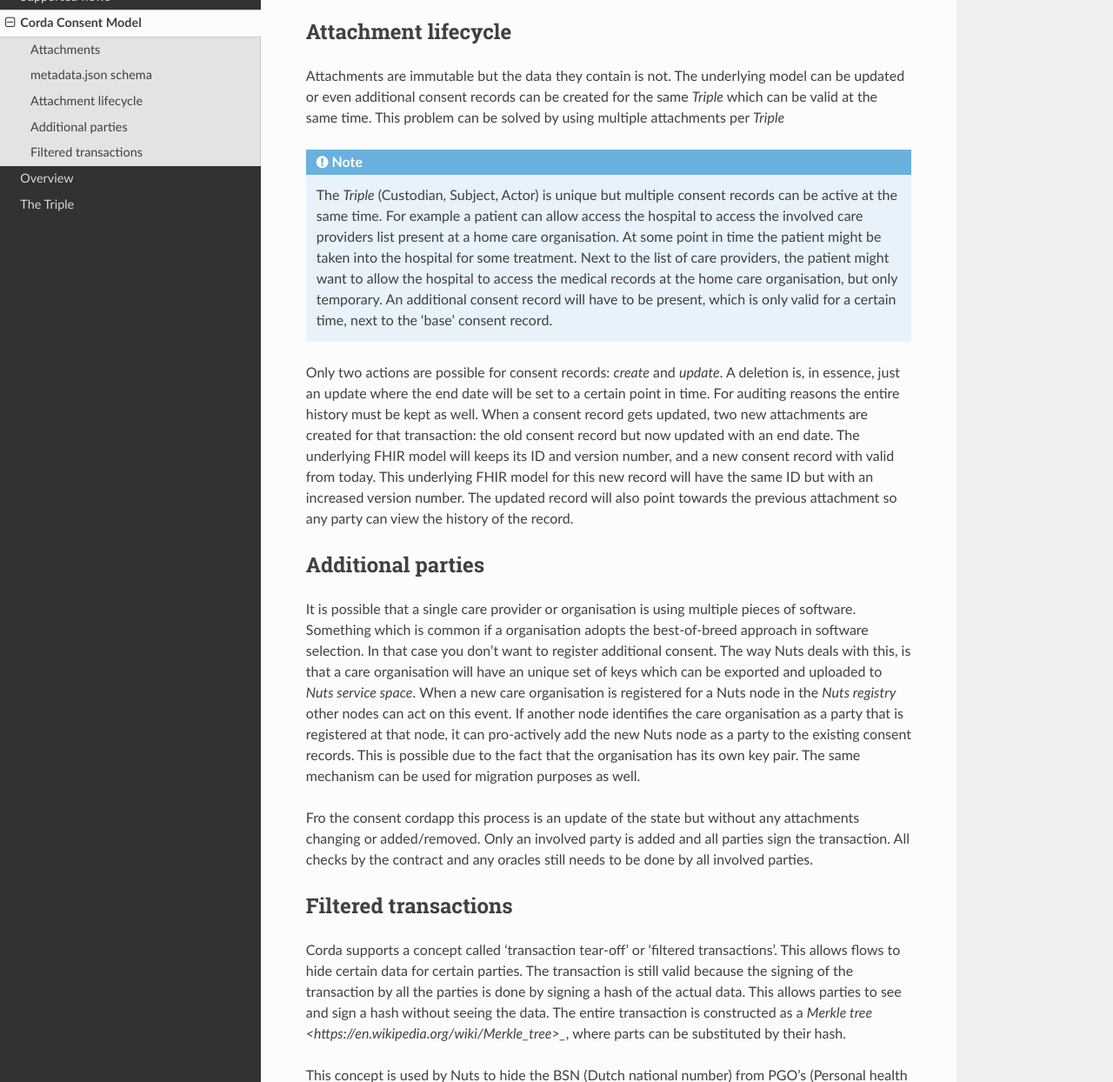
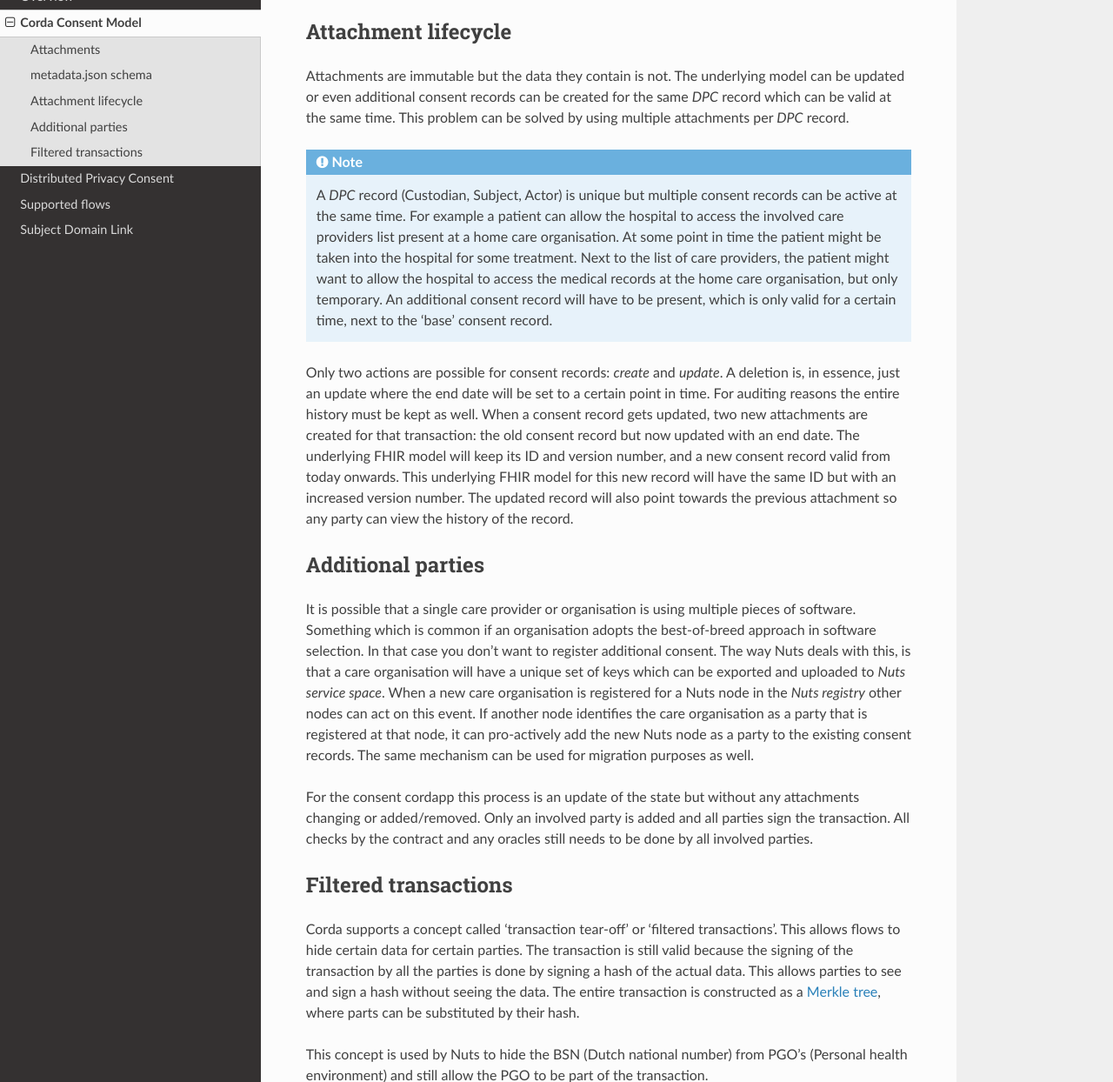
Before and after one commit to nuts-foundation/nuts-consent-cordapp, a Sphinx documentation site: the page built from docs/pages/corda_consent_model.rst, in a window 1280 px wide and 1400 px high, scrolled down 1065 px, cut to the strip 156-1400 px from the top of the window. Shown: the whole strip at 87% size. Built offline with Sphinx 7.4.7 and the Read the Docs theme 2.0.0, drawn with Linux system fonts in a browser that asks for light colours.

Commit message:
Changed names for triple and tuple to: Distributed Privacy Consent Subject Domain Link
Added SDL docs
Added 2 Flow placeholders, will be changed when flows are described

Signed-off-by: Wout Slakhorst <wout.slakhorst@nedap.com>

```diff
--- a/docs/index.rst
+++ b/docs/index.rst
@@ -16,4 +16,5 @@ Back to main documentation: :ref:`nuts-documentation`
     :caption: Contents:
     :glob:
 
+    pages/overview
     pages/*
--- a/docs/pages/model.rst
+++ b/docs/pages/corda_consent_model.rst
@@ -44,18 +44,20 @@ metadata.json schema
 Attachment lifecycle
 --------------------
 
-Attachments are immutable but the data they contain is not. The underlying model can be updated or even additional consent records can be created for the same *Triple* which can be valid at the same time. This problem can be solved by using multiple attachments per *Triple*
+Attachments are immutable but the data they contain is not.
+The underlying model can be updated or even additional consent records can be created for the same *DPC* record which can be valid at the same time.
+This problem can be solved by using multiple attachments per *DPC* record.
 
 .. note::
 
-    The *Triple* (Custodian, Subject, Actor) is unique but multiple consent records can be active at the same time.
-    For example a patient can allow access the hospital to access the involved care providers list present at a home care organisation.
+    A *DPC* record (Custodian, Subject, Actor) is unique but multiple consent records can be active at the same time.
+    For example a patient can allow the hospital to access the involved care providers list present at a home care organisation.
     At some point in time the patient might be taken into the hospital for some treatment. Next to the list of care providers, the patient might want to allow the hospital to access the medical records at the home care organisation, but only temporary.
     An additional consent record will have to be present, which is only valid for a certain time, next to the 'base' consent record.
 
 Only two actions are possible for consent records: *create* and *update*. A deletion is, in essence, just an update where the end date will be set to a certain point in time.
 For auditing reasons the entire history must be kept as well. When a consent record gets updated, two new attachments are created for that transaction: the old consent record but now updated with an end date.
-The underlying FHIR model will keeps its ID and version number, and a new consent record with valid from today.
+The underlying FHIR model will keep its ID and version number, and a new consent record valid from today onwards.
 This underlying FHIR model for this new record will have the same ID but with an increased version number.
 The updated record will also point towards the previous attachment so any party can view the history of the record.
 
@@ -63,12 +65,12 @@ Additional parties
 ------------------
 
 It is possible that a single care provider or organisation is using multiple pieces of software.
-Something which is common if a organisation adopts the best-of-breed approach in software selection.
-In that case you don't want to register additional consent. The way Nuts deals with this, is that a care organisation will have an unique set of keys which can be exported and uploaded to *Nuts service space*. When a new care organisation is registered for a Nuts node in the *Nuts registry* other nodes can act on this event.
+Something which is common if an organisation adopts the best-of-breed approach in software selection.
+In that case you don't want to register additional consent. The way Nuts deals with this, is that a care organisation will have a unique set of keys which can be exported and uploaded to *Nuts service space*. When a new care organisation is registered for a Nuts node in the *Nuts registry* other nodes can act on this event.
 If another node identifies the care organisation as a party that is registered at that node, it can pro-actively add the new Nuts node as a party to the existing consent records.
-This is possible due to the fact that the organisation has its own key pair. The same mechanism can be used for migration purposes as well.
+The same mechanism can be used for migration purposes as well.
 
-Fro the consent cordapp this process is an update of the state but without any attachments changing or added/removed.
+For the consent cordapp this process is an update of the state but without any attachments changing or added/removed.
 Only an involved party is added and all parties sign the transaction. All checks by the contract and any oracles still needs to be done by all involved parties.
 
 
@@ -78,7 +80,7 @@ Filtered transactions
 Corda supports a concept called 'transaction tear-off' or 'filtered transactions'. This allows flows to hide certain data for certain parties.
 The transaction is still valid because the signing of the transaction by all the parties is done by signing a hash of the actual data.
 This allows parties to see and sign a hash without seeing the data.
-The entire transaction is constructed as a `Merkle tree <https://en.wikipedia.org/wiki/Merkle_tree>_`, where parts can be substituted by their hash.
+The entire transaction is constructed as a `Merkle tree <https://en.wikipedia.org/wiki/Merkle_tree>`_, where parts can be substituted by their hash.
 
 This concept is used by Nuts to hide the BSN (Dutch national number) from PGO's (Personal health environment) and still allow the PGO to be part of the transaction.
 
--- a/docs/pages/overview.rst
+++ b/docs/pages/overview.rst
@@ -17,13 +17,13 @@ This is the only mechanism to prevent duplicate entries and therefore must use s
 
 .. important::
 
-    The Nuts Corda Consent model represents :ref:`Triples <nuts-consent-cordapp-triple>`:
+    The Nuts Corda Consent model represents :ref:`DPC records <nuts-consent-cordapp-dpc>`:
         * The care provider responsible for storing the data (the custodian)
         * The patient (the subject)
         * The care provider that is granted access (the actor)
 
 Together with states Nuts also stores attachments. The attachments hold the actual data and are encrypted with a symmetric key.
-The symmetric key can only be accessed by the organisations that are involved in the *triple*.
+The symmetric key can only be accessed by the organisations that are involved in a *DPC* record.
 To ensure privacy, the symmetric key is encrypted with the public key of the involved organisations.
 
 .. note::
@@ -47,7 +47,7 @@ Flows
 
 `Flows <https://docs.corda.net/key-concepts-flows.html>`_ are the main pieces of logic to create or update states.
 They are basically a step-by-step description on information gathering, sending data to other parties and finalising the transaction.
-Flows are distinguished in to sending and receiving flows and can contain any number of sub-flows. The sub-flows allow for reuse of functionality.
+Flows are distinguished into sending and receiving flows and can contain any number of sub-flows. The sub-flows allow for reuse of functionality.
 The current supported flows can be found in the :ref:`nuts-consent-cordapp-flows` chapter.
 
 Transactions
```
Also changed, not shown: docs/pages/distributed_privacy_consent.rst (renamed from docs/pages/triple.rst, +17 -17 lines), docs/pages/flows.rst (+11 -2 lines), docs/pages/subject_domain_link.rst (added, +39 -0 lines).
